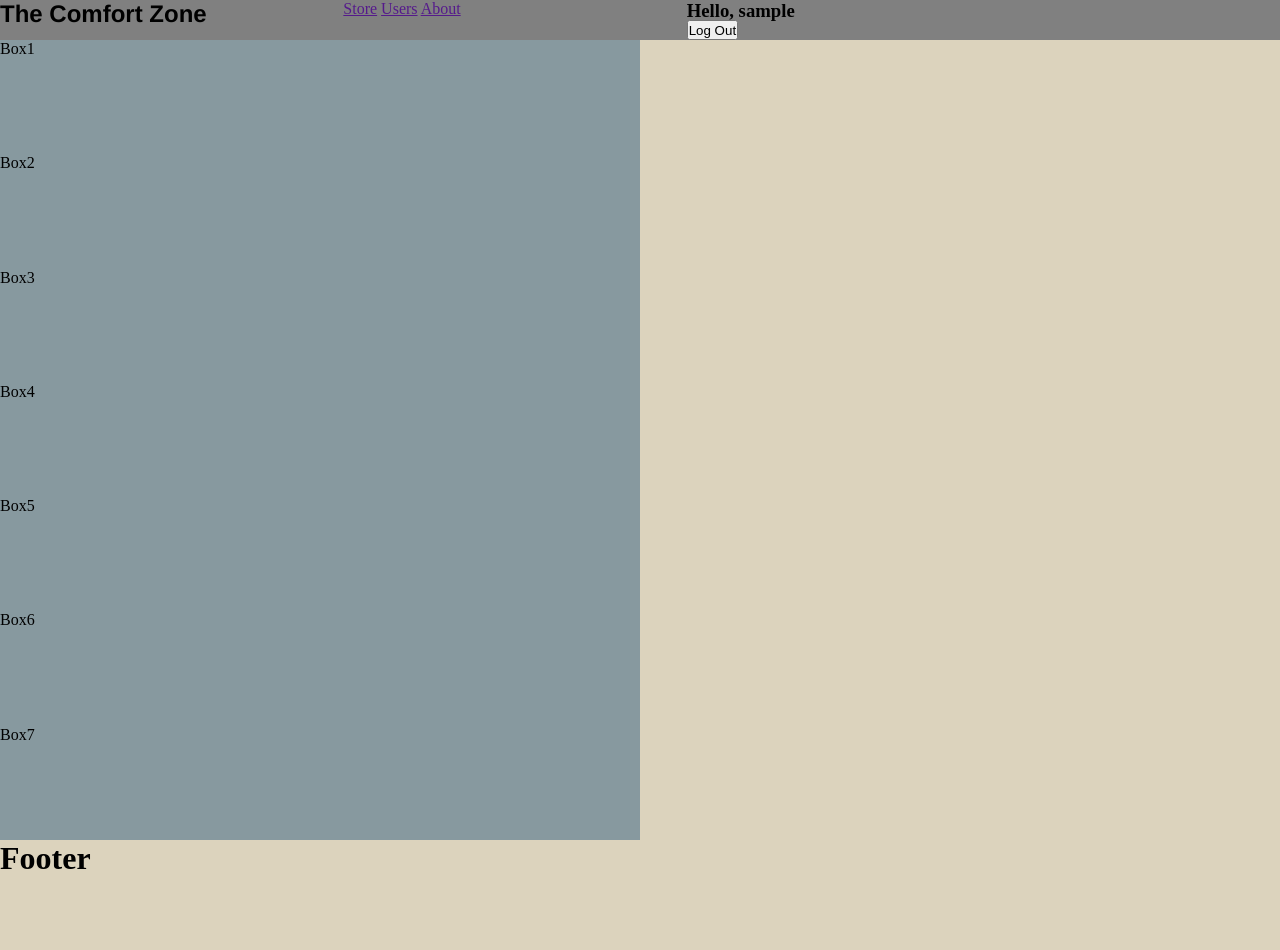
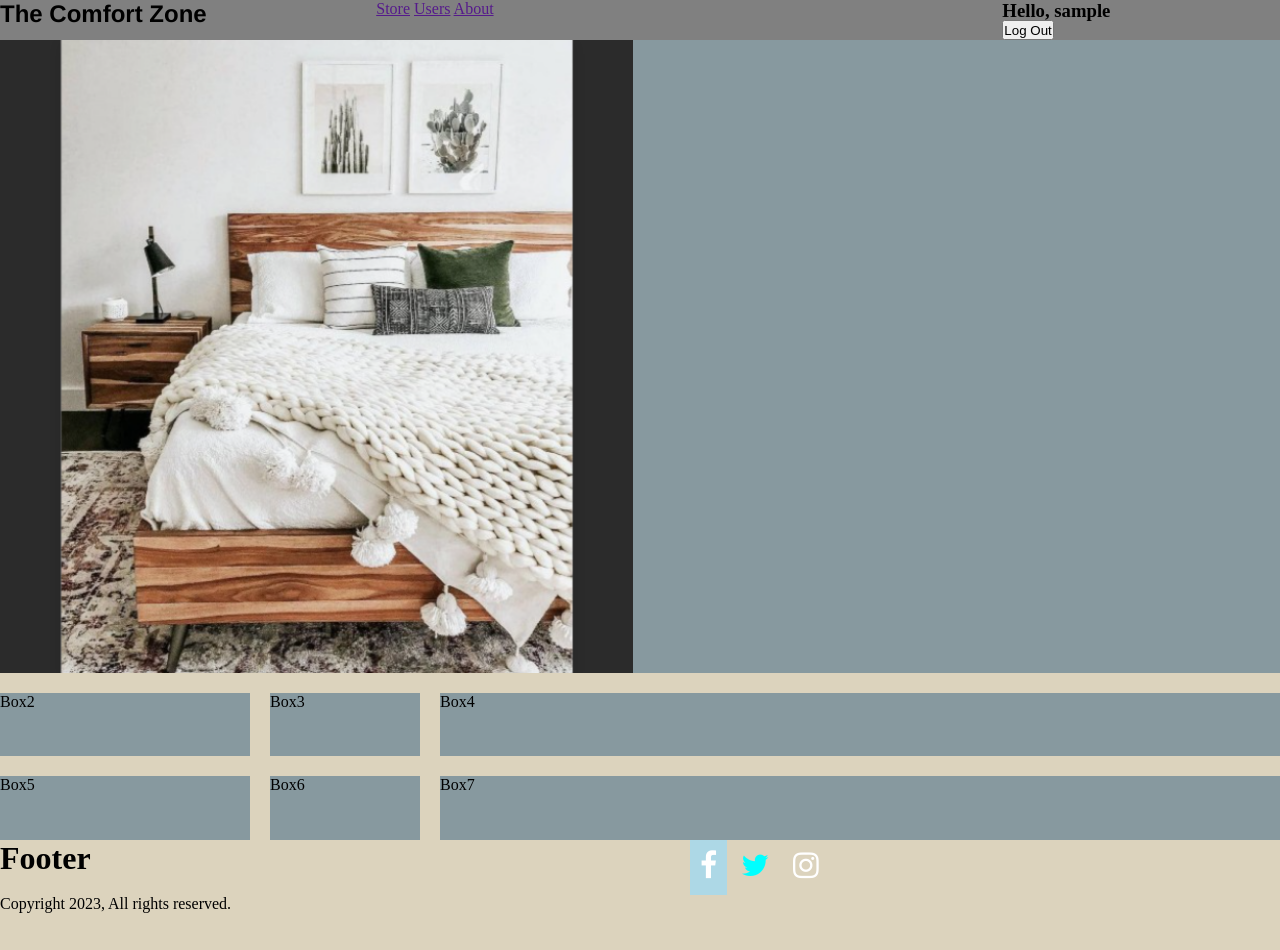
Before and after one commit to Camerxns/CSET-170-Final-Project, a Flask app: template website/templates/design-concept.html in a window 1280 px wide; the page is wider, and only the part inside the window is pictured. Before the commit the page ends 869 px from the top of that part, so only its background shows below. Run offline with Flask 3, Linux system fonts and the light colour scheme; the template is opened without the code that fills it: most values are stand-ins (such as "Sample title", 1, 10 or a date in 2020); parts of the project's set-up code (start-up, migrations or seed data) failed here and were passed over.

Commit message:
Grabbed images from Discord

```diff
--- a/website/templates/design-concept.html
+++ b/website/templates/design-concept.html
@@ -3,6 +3,7 @@
     <head>
         <meta charset="UTF-8">
         <title>The Comfort Zone</title>
+        <link rel="stylesheet" href="https://cdnjs.cloudflare.com/ajax/libs/font-awesome/4.7.0/css/font-awesome.min.css">
         <style>
             *{
                 margin:0;
@@ -14,67 +15,105 @@
                 background-color: #dcd3bd;
                 min-height: 100vh;
             }
+
+            #company-title{
+                font-family: 'Franklin Gothic Medium', 'Arial Narrow', Arial, sans-serif;
+            }
+
             .header-section{
             display: grid;
             height: 5%;
             position: sticky;
             background-color: grey;
-            grid-template-columns: repeat(4, 250px);
+            grid-template-columns: repeat(4, auto);
             grid-template-rows: repeat(1, 20px);
-            justify-content: space-between;
+        }
+
+        .header-item-3{
+            grid-column: -1 / -1;
         }
 
         .main-content{
             display: grid;
-            grid-template-columns: 1fr 1fr;
-            grid-template-rows: auto;
+            grid-template-columns: 250px 150px;
+            grid-template-rows: minmax(150px, auto);
+            gap: 20px;
+        }
+        .item{
+            background-color: #87999f;
+            grid-row: span 2;
+        }
+        .item-1{
+            grid-row: span 1;
+            grid-column: span 3;
         }
 
-        .item{
-            background-color: #87999f;
-            grid-column: 1/2;
+        footer{
+            display: grid;
+            height: auto;
+            width: auto;
+            grid-template-columns: repeat(2, 50%);
+            gap: 50px;
         }
 
-        #company-title{
-            font-family: 'Franklin Gothic Medium', 'Arial Narrow', Arial, sans-serif;
+        .fa{
+            padding: 10px;
+            font-size: 30px;
+            text-decoration: none;
+            background-color: 9e7857;
+            color: white;
         }
-        footer{
-            height: auto;
-            width: 100%;
+
+        .fa-facebook{
+
+            background-color: lightblue;
+        }
+
+        .fa-twitter{
+            color: aqua;
         }
     </style>
 </head>
 <body>
     <header class="header-section">
-        <div>
-            <h2 id="company-title">The Comfort Zone</h2>
-
-        </div>
-        <div>
+        <div class="header-item-1"><h2 id="company-title">The Comfort Zone</h2></div>
+        <div class="header-item-2">
             <a href="">Store</a>
             <a href="">Users</a>
             <a href="">About</a>
         </div>
 
-        <div>
+        <div class="header-item-3">
             <h3>Hello, {{username}}</h3>
             <button name="logout">Log Out</button>
         </div>
     </header>
     {%block body%}
     <div class="main-content">
-        <div class="item">Box1</div>
-        <div class="item">Box2</div>
-        <div class="item">Box3</div>
-        <div class="item">Box4</div>
-        <div class="item">Box5</div>
-        <div class="item">Box6</div>
-        <div class="item">Box7</div>
+        <div class="item item-1">
+            <img src="static/bedframe1.png" alt="">
+        </div>
+        <div class="item item-2">
+            Box2
+
+        </div>
+        <div class="item item-3">Box3</div>
+        <div class="item item-4">Box4</div>
+        <div class="item item-5">Box5</div>
+        <div class="item item-6">Box6</div>
+        <div class="item item-7">Box7</div>
     </div>
     {% endblock %}
-
     <footer>
+        <div>
             <h1>Footer</h1>
+            <p>Copyright 2023, All rights reserved.</p>
+        </div>
+        <div>
+            <a href="#" class="fa fa-facebook"></a>
+            <a href="#" class="fa fa-twitter"></a>
+            <a href="#" class="fa fa-instagram"></a>
+        </div>
     </footer>
 </body>
 </html>
```
Also changed, not shown: website/static/bedframe1.png (added), website/static/bedframe2.png (added), website/static/coffeetable1.png (added), website/static/coffeetable2.png (added), website/static/dining-chair.png (added), website/static/dining-set.png (added), website/static/dining-table.png (added), website/static/dresser1.png (added), website/static/dresser2.png (added), website/static/endtable1.png (added), website/static/endtable2.1.png (added), website/static/loveseat1.png (added), website/static/loveseat2.png (added), website/static/mattress1.png (added), 1 more files, 2 other files. Lines whose indentation alone changed are shown as unchanged.
